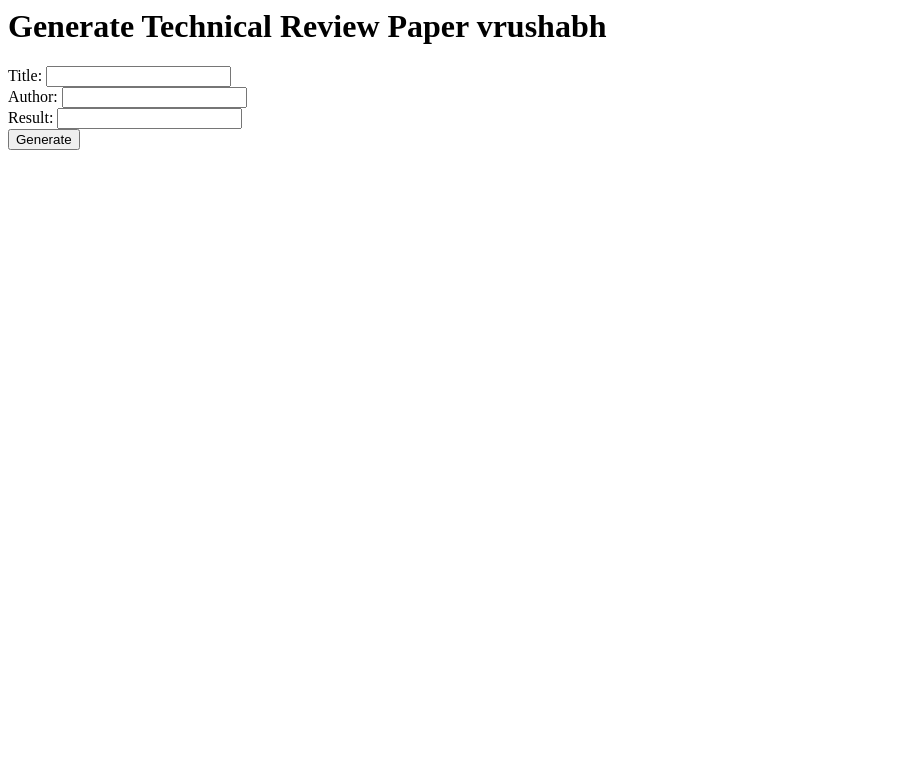
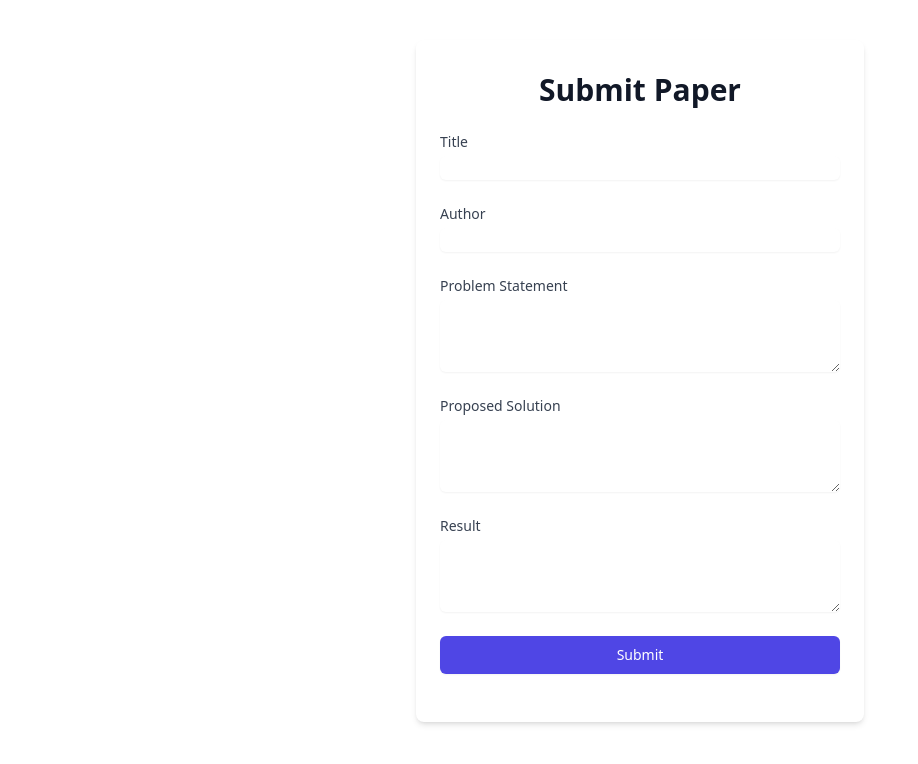
Before and after one commit to TheDecentGuy/TechReview, a Flask app: page / in a window 1280 px wide. Shown: the top 764 px of the page, without its empty margins (0-918 px from the left). Run offline with Flask 2, Linux system fonts and the light colour scheme; some libraries are stand-ins or nearby versions.

Commit message:
Some design Changes in templates and optimsed output for the IEEE technical review paper

```diff
--- a/app.py
+++ b/app.py
@@ -1,18 +1,19 @@
 from flask import Flask, render_template, request
 import openai
 app = Flask(__name__)
-# openai.api_key = "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"
 
 
 @app.route('/')
 def index():
-    return render_template('home.html', author="vrushabh")
+    return render_template('home.html', author="")
 
 
 @app.route('/generate', methods=['POST'])
 def generate():
     title = request.form['title']
     author = request.form['author']
+    problemStatement = request.form['problem']
+    proposedSl = request.form['solution']
     result = request.form['result']
 
     # Generate the technical review paper using OpenAI API
@@ -21,38 +22,34 @@ def generate():
 
     prompt = str(prompt)
 
-    openai.api_key = "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"
+    openai.api_key = "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"
 
     completion = openai.ChatCompletion. create(
-        model="gpt-3.5-turbo", messages=[{"role": "system", "content": "write abstract on "+title}])
+        model="gpt-3.5-turbo", messages=[{"role": "user", "content": "Abstract based on "+title}])
     abstract = completion.choices[0].message.content
 
     completion = openai.ChatCompletion. create(
-        model="gpt-3.5-turbo", messages=[{"role": "system", "content": "write introduction on "+title}])
+        model="gpt-3.5-turbo", messages=[{"role": "user", "content": "write Introduction on "+title}])
     intro = completion.choices[0].message.content
 
     completion = openai.ChatCompletion. create(
-        model="gpt-3.5-turbo", messages=[{"role": "system", "content": "write related work on "+title}])
-    work = completion.choices[0].message.content
+        model="gpt-3.5-turbo", messages=[{"role": "user", "content": "write Literature Survey on "+title}])
+    literature = completion.choices[0].message.content
 
     completion = openai.ChatCompletion. create(
-        model="gpt-3.5-turbo", messages=[{"role": "system", "content": "write Proposed Methodology on "+title}])
-    methodology = completion.choices[0].message.content
-
-    completion = openai.ChatCompletion. create(
-        model="gpt-3.5-turbo", messages=[{"role": "system", "content": "write conclusion on "+title}])
+        model="gpt-3.5-turbo", messages=[{"role": "user", "content": "write Conclusion on "+title}])
     conclusion = completion.choices[0].message.content
 
     completion = openai.ChatCompletion. create(
-        model="gpt-3.5-turbo", messages=[{"role": "system", "content": "write analysis on "+title}])
-    anlysis = completion.choices[0].message.content
+        model="gpt-3.5-turbo", messages=[{"role": "user", "content": "Acknowledgement Based on "+proposedSl}])
+    ack = completion.choices[0].message.content
 
     # Return the generated paper to the user
-    return render_template('result.html', title=title, author=author, abstract=abstract, result=result, intro=intro, work=work, methodology=methodology, prompt=prompt, conclusion=conclusion)
+    return render_template('result.html', title=title, author=author, problemStatement=problemStatement, proposedSl=proposedSl, abstract=abstract, intro=intro, literature=literature, conclusion=conclusion, ack=ack, result=result)
 
 
 if __name__ == '__main__':
-    app.run(debug=True)
+    app.run(port=8000, debug=True)
 
 
 # import openai
--- a/templates/home.html
+++ b/templates/home.html
@@ -2,19 +2,68 @@
 
 <head>
     <title>Generate Technical Review Paper</title>
+    <script src="https://cdn.tailwindcss.com"></script>
+
 </head>
 
 <body>
-    <h1>Generate Technical Review Paper {{author}}</h1>
-    <form action="/generate" method="post">
-        <label for="title">Title:</label>
-        <input type="text" name="title"><br>
-        <label for="author">Author:</label>
-        <input type="text" name="author"><br>
-        <label for="result">Result:</label>
-        <input type="text" name="result"><br>
-        <input type="submit" value="Generate">
-    </form>
+    <div class="max-w-md mx-auto mt-10">
+        <div class="bg-white rounded-lg shadow-md overflow-hidden">
+            <div class="px-6 py-8">
+                <div class="text-center mb-6">
+                    <h2 class="text-3xl font-extrabold text-gray-900">
+                        Submit Paper
+                    </h2>
+                </div>
+                <form class="space-y-6" action="/generate" method="post">
+                    <div>
+                        <label for="title" class="block text-sm font-medium text-gray-700">Title</label>
+                        <div class="mt-1">
+                            <input id="title" name="title" type="text"
+                                class="block w-full border-blue-200 rounded-md shadow-sm focus:border-indigo-500 focus:ring-indigo-500">
+                        </div>
+                    </div>
+                    <div>
+                        <label for="author" class="block text-sm font-medium text-gray-700">Author</label>
+                        <div class="mt-1">
+                            <input id="author" name="author" type="text"
+                                class="block w-full border-blue-200 rounded-md shadow-sm focus:border-indigo-500 focus:ring-indigo-500">
+                        </div>
+                    </div>
+                    <div>
+                        <label for="problem" class="block text-sm font-medium text-gray-700">Problem Statement</label>
+                        <div class="mt-1">
+                            <textarea id="problem" name="problem" rows="3"
+                                class="block w-full border-blue-200 rounded-md shadow-sm focus:border-indigo-500 focus:ring-indigo-500"></textarea>
+                        </div>
+                    </div>
+                    <div>
+                        <label for="solution" class="block text-sm font-medium text-gray-700">Proposed Solution</label>
+                        <div class="mt-1">
+                            <textarea id="solution" name="solution" rows="3"
+                                class="block w-full border-blue-200 rounded-md shadow-sm focus:border-indigo-500 focus:ring-indigo-500"></textarea>
+                        </div>
+                    </div>
+                    <div>
+                        <label for="result" class="block text-sm font-medium text-gray-700">Result</label>
+                        <div class="mt-1">
+                            <textarea id="result" name="result" rows="3"
+                                class="block w-full border-blue-200 rounded-md shadow-sm focus:border-indigo-500 focus:ring-indigo-500"></textarea>
+                        </div>
+                    </div>
+                    <div>
+                        <button type="submit"
+                            class="w-full flex justify-center py-2 px-4 border border-transparent rounded-md shadow-sm text-sm font-medium text-white bg-indigo-600 hover:bg-indigo-700 focus:outline-none focus:ring-2 focus:ring-offset-2 focus:ring-indigo-500">
+                            Submit
+                        </button>
+                    </div>
+                </form>
+            </div>
+        </div>
+    </div>
+
+
+
 </body>
 
 </html>
```
Also changed, not shown: templates/result.html (+20 -5 lines), 1 other file.
